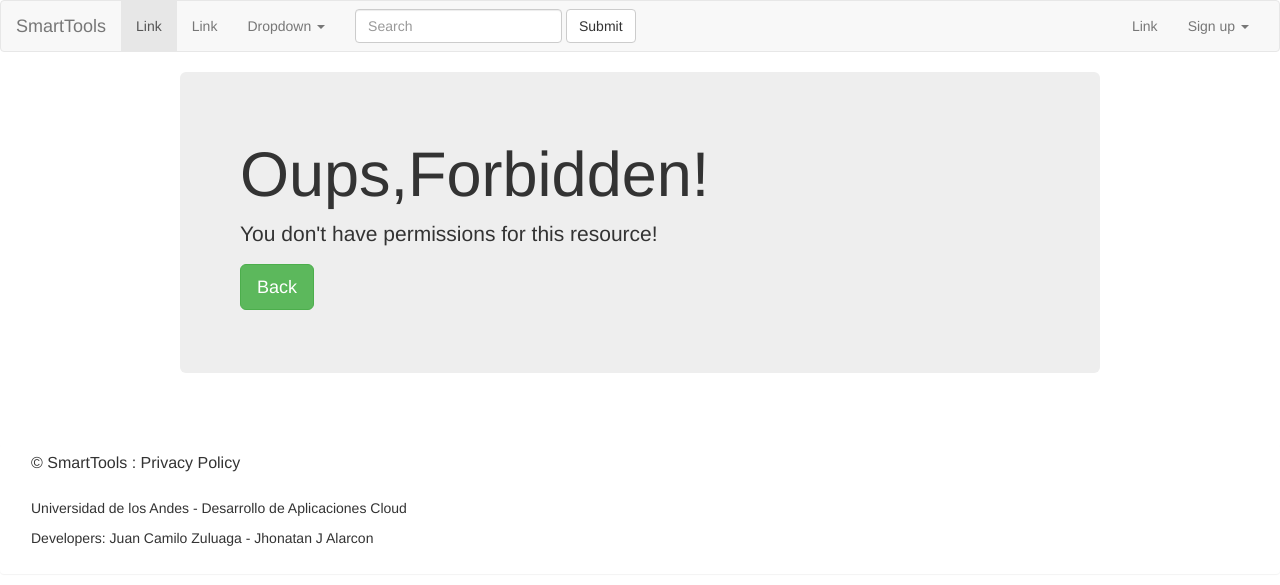
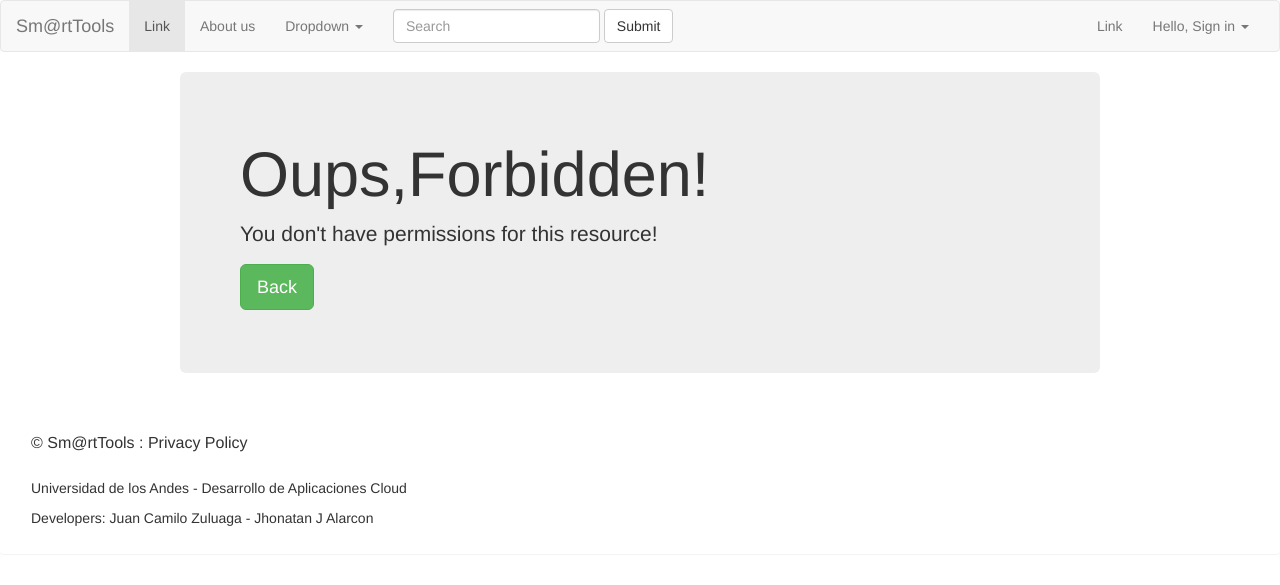
Before and after one commit to jhonatan89/smartools-backup-, a Django app: page /account/forbbiden/ in a window 1280 px wide. Shown: the top 585 px of the page. Run offline with Django 3.2, Linux system fonts and the light colour scheme; parts of the project's set-up code (start-up, migrations or seed data) failed here and were passed over; some libraries are stand-ins or nearby versions.

Commit message:
Ajustes varios Se realizan algunos ajustes en la vista

```diff
--- a/cloudProject/applications/Account/views.py
+++ b/cloudProject/applications/Account/views.py
@@ -1,12 +1,10 @@
+import json
+
 from django.shortcuts import  HttpResponseRedirect,HttpResponse,render_to_response
 from django.contrib import auth
 from django.contrib.auth.models import User, Group
 from django.views.generic import TemplateView
-from django.views.decorators.csrf import csrf_exempt
 
-
-
-import json
 
 def signout(request):
 
@@ -31,15 +29,9 @@ class signin(TemplateView):
         if user is not None and user.is_active:
             # Correct password, and the user is marked "active"
             auth.login(request, user)
-            # Redirect to a success page.
-            diccionario['msg'] = 'OK'
-
-            return HttpResponse(json.dumps(diccionario),content_type='application/json')
+            return HttpResponse(status=200)
         else:
-
-            diccionario['msg'] = 'error'
-            # Show an error page
-            return HttpResponse(json.dumps(diccionario),content_type='application/json')
+            return HttpResponse(status=401)
 
 class signup(TemplateView):
 
--- a/cloudProject/applications/Video/urls.py
+++ b/cloudProject/applications/Video/urls.py
@@ -1,6 +1,5 @@
 from django.conf.urls import url, patterns
 
 urlpatterns = patterns('cloudProject.applications.Video.views',
-      url(r'^$','upload_video', name='upload_video'),
-      url(r'^confirmation/$', 'confirmation_video', name='confirmation_video'),
-)
+                       url(r'^$', 'upload_video', name='upload_video'),
+                       )
--- a/cloudProject/applications/Video/views.py
+++ b/cloudProject/applications/Video/views.py
@@ -1,4 +1,4 @@
-from django.shortcuts import render, redirect, render_to_response
+from django.shortcuts import render, render_to_response
 
 from cloudProject.applications.Video.forms import UploadVideo
 from cloudProject.applications.Video.models import Video
@@ -14,7 +14,7 @@ def upload_video(request):
                               clientLastName=request.POST['clientlastName'], description=request.POST['description'],
                               clientEmail=request.POST['clientEmail'])
             new_video.save(form)
-            return redirect('confirmation_video')
+            return render(request, 'Video/confirmation.html')
     else:
         form = UploadVideo()
     return render(request, 'Video/index.html', {'form': form})
--- a/cloudProject/templates/Video/confirmation.html
+++ b/cloudProject/templates/Video/confirmation.html
@@ -10,7 +10,8 @@
 
         <p>In few minutes you will receive a confirmation email </p>
 
-        <p><a class="btn btn-success btn-lg" href="/videos" role="button">Add more videos</a></p>
+        <p><a class="btn btn-success btn-lg" href="/videos" role="button"><span
+                class="glyphicon glyphicon-plus-sign"></span> Add more videos</a></p>
     </div>
 </div>
 
--- a/cloudProject/templates/base.html
+++ b/cloudProject/templates/base.html
@@ -4,7 +4,7 @@
 <html>
 <head lang="en">
     <meta charset="UTF-8">
-    <title>SmartTools</title>
+    <title>Sm@rtTools</title>
     <link href="http://bootswatch.com/slate/bootstrap.min.css" rel="stylesheet" type="text/css"  />
     <script src="https://code.jquery.com/jquery-1.11.2.min.js"></script>
     <script src="https://maxcdn.bootstrapcdn.com/bootstrap/3.3.4/js/bootstrap.min.js"></script>
@@ -38,14 +38,14 @@ $(document).ready(function(){
         <span class="icon-bar"></span>
         <span class="icon-bar"></span>
       </button>
-      <a class="navbar-brand" href="#">SmartTools</a>
+        <a class="navbar-brand" href="/">Sm@rtTools</a>
     </div>
 
     <!-- Collect the nav links, forms, and other content for toggling -->
     <div class="collapse navbar-collapse" id="bs-example-navbar-collapse-1">
       <ul class="nav navbar-nav">
         <li class="active"><a href="#">Link <span class="sr-only">(current)</span></a></li>
-        <li><a href="#">Link</a></li>
+          <li><a href="/">About us</a></li>
         <li class="dropdown">
           <a href="#" class="dropdown-toggle" data-toggle="dropdown" role="button" aria-haspopup="true" aria-expanded="false">Dropdown <span class="caret"></span></a>
           <ul class="dropdown-menu">
@@ -71,14 +71,17 @@ $(document).ready(function(){
           {% if "Company" in user.groups.all|join:";" %}
           <a href="#" class="dropdown-toggle" data-toggle="dropdown" role="button" aria-haspopup="true" aria-expanded="false"><B>{{user.first_name}}</B><span class="caret"></span></a>
           <ul class="dropdown-menu">
-            <li><a href="/account/signout">Sing out</a></li>
+              <li><a href="/account/signout">Sing out <span class="glyphicon glyphicon-log-out"></span></a></li>
           </ul>
            {% else %}
-           <a href="#" class="dropdown-toggle" data-toggle="dropdown" role="button" aria-haspopup="true" aria-expanded="false">Sign up <span class="caret"></span></a>
+            <a href="#" class="dropdown-toggle" data-toggle="dropdown" role="button" aria-haspopup="true"
+               aria-expanded="false">Hello, Sign in <span class="caret"></span></a>
           <ul class="dropdown-menu">
-            <li><a href="#" data-toggle="modal" data-target="#myModalSingup" >Sign up</a></li>
+              <li><a href="#" data-toggle="modal" data-target="#myModalSingup">Sign up <span
+                      class="glyphicon glyphicon-list-alt"></span></a></li>
             <li role="separator" class="divider"></li>
-            <li><a href="#" data-toggle="modal" data-target="#myModals">Sign in</a></li>
+              <li><a href="#" data-toggle="modal" data-target="#myModals">Sign in <span
+                      class="glyphicon glyphicon-user"></span></a></li>
           </ul>
            {% endif %}
         </li>
@@ -91,11 +94,10 @@ $(document).ready(function(){
 {% block content %}{% endblock %}
   </div>
   <br>
-  <br>
 
   <div class="col-lg-12 panel">
   <div class="panel-heading">
-      <h2 class="panel-title">&copy; SmartTools : Privacy Policy</h2>
+      <h2 class="panel-title">&copy; Sm@rtTools : Privacy Policy</h2>
   </div>
   <div class="panel-body">
     <p> Universidad de los Andes - Desarrollo de Aplicaciones Cloud</p>
--- a/cloudProject/urls.py
+++ b/cloudProject/urls.py
@@ -10,5 +10,5 @@ urlpatterns = [
     url(r'^$', include('cloudProject.applications.Home.urls')),
     url(r'^account/', include('cloudProject.applications.Account.urls')),
     url(r'^competitions/', include('cloudProject.applications.Competition.urls')),
-    url(r'^videos$', include('cloudProject.applications.Video.urls')),
+    url(r'^videos/', include('cloudProject.applications.Video.urls')),
 ]
```
Also changed, not shown: cloudProject/templates/Home/index.html (+9 -5 lines), cloudProject/templates/Video/index.html (+0 -29 lines).
